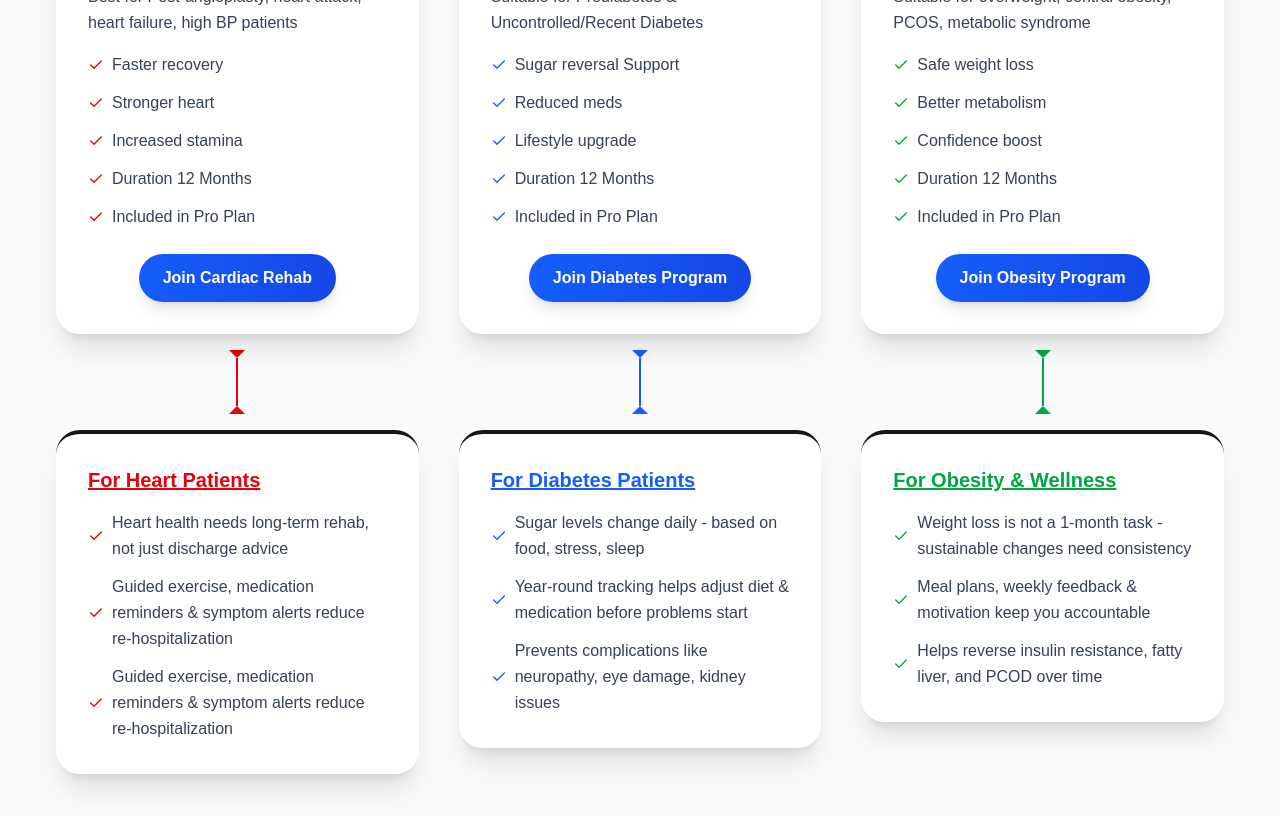
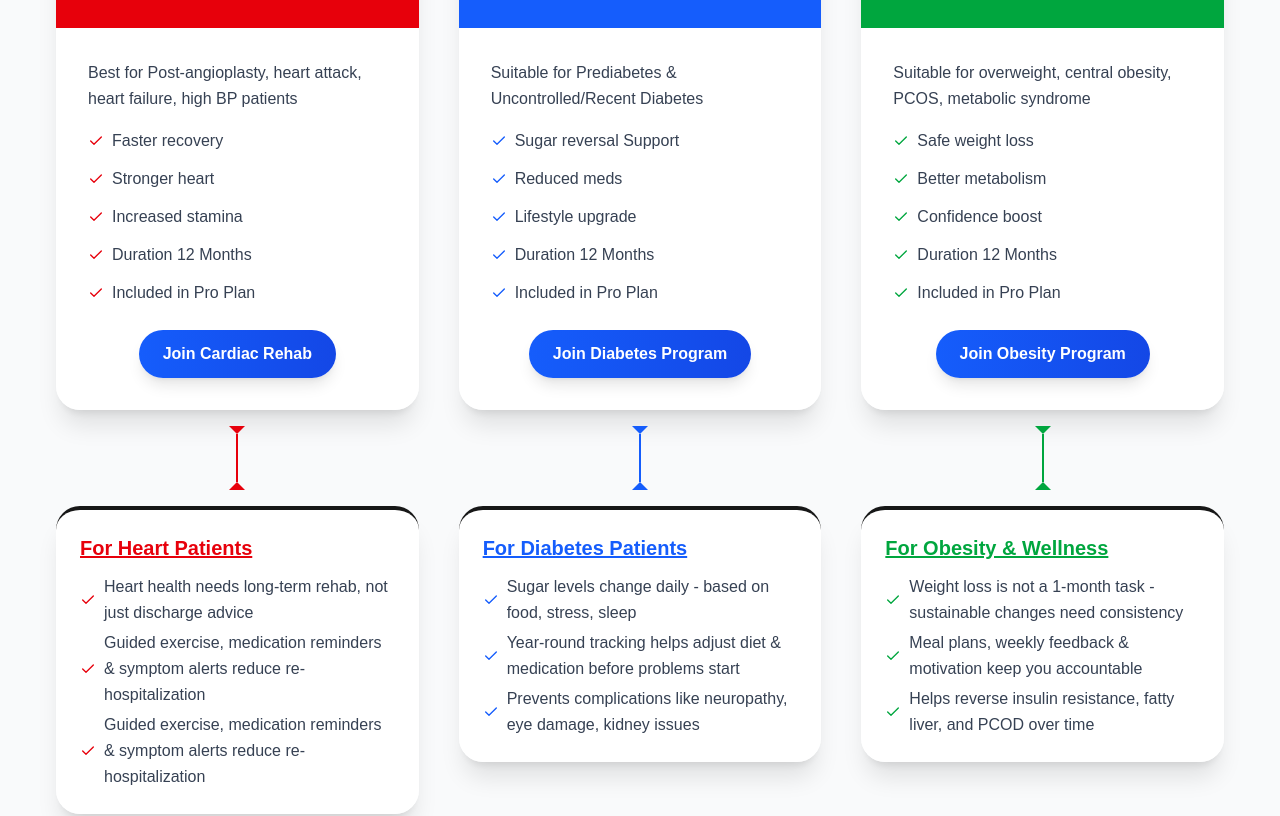
Before and after one commit to pranavpatildz/Just-For-Hearts, a Next.js app: page / in a window 1280 px wide. Shown: the part 2460-3276 px from the top of the page. Built offline with nearby package versions, Linux system fonts and the light colour scheme.

Commit message:
25-02-2026 11:43:00 Programs Section Update

```diff
--- a/components/public/Programs.tsx
+++ b/components/public/Programs.tsx
@@ -104,74 +104,147 @@ export default function Programs() {
   };
 
     return (
-    <section className="max-w-[1280px] mx-auto px-6 lg:px-8 py-20">
+
+      <section className="max-w-[1280px] mx-auto px-6 lg:px-8 pt-28 pb-12 overflow-visible">
+
         <div className="text-center mb-12">
+
           <h2 className="text-3xl md:text-4xl font-extrabold tracking-wide text-gray-900">
+
             <span className="text-red-600">JFH</span> Programs
+
           </h2>
+
+          <p className="mt-4 text-lg text-gray-600">Discover the right path to a healthier heart and life.</p>
 
         </div>
 
+
+
         {/* Main container for the three columns */}
+
         <div className="grid grid-cols-1 md:grid-cols-3 gap-10">
+
           {programsData.map((column, colIndex) => (
+
             <div key={colIndex} className="flex flex-col items-center">
 
+
+
               {/* Top Card */}
-            <div className="w-full max-w-sm rounded-3xl shadow-xl hover:shadow-2xl hover:-translate-y-2 transition-all duration-300 bg-white/95 backdrop-blur-sm overflow-hidden">
+
+              <div className="w-full max-w-sm rounded-3xl shadow-xl hover:shadow-2xl transition-all duration-300 bg-white/95 backdrop-blur-sm overflow-hidden z-10">
+
                 {/* Header Color Strip */}
+
                 <div className={`${column.top.headerColor} py-8 text-center rounded-t-3xl`}>
+
                   <h3 className="text-xl font-semibold tracking-wide text-white">{column.top.title}</h3>
-              </div>
-              <div className="px-8 py-8 space-y-4">
-                {column.top.text && <p className="leading-relaxed text-gray-700">{column.top.text}</p>}
-                <ul className="list-none space-y-3 text-left text-gray-700 leading-relaxed">
-                  {column.top.bullets.map((bullet, bIndex) => (
-                    <li key={bIndex} className="flex items-center gap-2">
-                      <Check className={`w-4 h-4 ${getColorClass(column.top.cardColor, 'text')} flex-shrink-0`} />
-                      {bullet}
-                    </li>
-                  ))}
-                </ul>
-                {column.top.hasButton && (
-                  <div className="mt-6 text-center">
-                    <Link href={column.top.buttonLink} className="inline-block bg-gradient-to-r from-blue-600 to-blue-700 text-white rounded-full px-6 py-3 font-semibold shadow-lg hover:scale-105 transition-all duration-300">
-                      {column.top.buttonText}
-                    </Link>
-                  </div>
-                )}
-              </div>
+
                 </div>
 
-            {/* Vertical Connector */}
-            <div className="flex flex-col items-center py-4">
-              {/* Top Triangle Pointer */}
-              <div className={`w-0 h-0 border-l-8 border-r-8 border-t-8 border-l-transparent border-r-transparent border-t-current ${getColorClass(column.top.cardColor, 'text')}`}></div>
-              {/* Vertical line */}
-              <div className={`w-0.5 h-12 ${getColorClass(column.top.cardColor, 'bg')} mx-auto`}></div>
-              {/* Bottom Triangle Pointer */}
-              <div className={`w-0 h-0 border-l-8 border-r-8 border-b-8 border-l-transparent border-r-transparent border-b-current ${getColorClass(column.top.cardColor, 'text')}`}></div>
+                <div className="px-8 py-8 space-y-4">
+
+                  {column.top.text && <p className="leading-relaxed text-gray-700">{column.top.text}</p>}
+
+                  <ul className="list-none space-y-3 text-left text-gray-700 leading-relaxed">
+
+                    {column.top.bullets.map((bullet, bIndex) => (
+
+                      <li key={bIndex} className="flex items-center gap-2">
+
+                        <Check className={`w-4 h-4 ${getColorClass(column.top.cardColor, 'text')} flex-shrink-0`} />
+
+                        {bullet}
+
+                      </li>
+
+                    ))}
+
+                  </ul>
+
+                  {column.top.hasButton && (
+
+                    <div className="mt-6 text-center">
+
+                      <Link href={column.top.buttonLink} className="inline-block bg-gradient-to-r from-blue-600 to-blue-700 text-white rounded-full px-6 py-3 font-semibold shadow-lg hover:scale-105 transition-all duration-300">
+
+                        {column.top.buttonText}
+
+                      </Link>
+
                     </div>
 
-            {/* Bottom Card */}
-            <div className="w-full max-w-sm min-h-[250px] rounded-3xl shadow-xl hover:shadow-2xl hover:-translate-y-2 transition-all duration-300 bg-white/95 backdrop-blur-sm overflow-hidden border-t-4" style={{ borderColor: getColorClass(column.bottom.cardColor, 'border').replace('border-', '#') }}>
-              <h3 className={`text-xl font-bold mb-4 px-8 pt-8 ${getColorClass(column.bottom.cardColor, 'text')} underline decoration-2 decoration-current`}>
-                {column.bottom.title}
-              </h3>
-              {column.bottom.text && <p className="leading-relaxed text-gray-700 mb-4 px-8">{column.bottom.text}</p>}
-              <ul className="list-none space-y-3 text-left text-gray-700 leading-relaxed px-8 pb-8">
-                {column.bottom.bullets.map((bullet, bIndex) => (
-                  <li key={bIndex} className="flex items-center gap-2">
-                    <Check className={`w-4 h-4 ${getColorClass(column.bottom.cardColor, 'text')} flex-shrink-0`} />
-                    {bullet}
-                  </li>
-                ))}
-              </ul>
+                  )}
+
                 </div>
 
               </div>
+
+
+
+              {/* Vertical Connector */}
+
+              <div className="relative flex flex-col items-center py-4 z-10 hidden md:flex"> {/* Hide on mobile */}
+
+                {/* Top Triangle Pointer */}
+
+                <div className={`w-0 h-0 border-l-8 border-r-8 border-t-8 border-l-transparent border-r-transparent border-t-current ${getColorClass(column.top.cardColor, 'text')}`}></div>
+
+                {/* Vertical line */}
+
+                <div className={`w-0.5 h-12 ${getColorClass(column.top.cardColor, 'bg')} mx-auto`}></div>
+
+                {/* Bottom Triangle Pointer */}
+
+                <div className={`w-0 h-0 border-l-8 border-r-8 border-b-8 border-l-transparent border-r-transparent border-b-current ${getColorClass(column.top.cardColor, 'text')}`}></div>
+
+              </div>
+
+
+
+              {/* Bottom Card */}
+
+              <div className="w-full max-w-sm flex flex-col justify-start rounded-3xl shadow-xl hover:shadow-2xl transition-all duration-300 bg-white/95 backdrop-blur-sm overflow-hidden border-t-4" style={{ borderColor: getColorClass(column.bottom.cardColor, 'border').replace('border-', '#') }}>
+
+                <h3 className={`text-xl font-bold mb-3 px-6 pt-6 ${getColorClass(column.bottom.cardColor, 'text')} underline decoration-2 decoration-current`}>
+
+                  {column.bottom.title}
+
+                </h3>
+
+                {column.bottom.text && <p className="leading-relaxed text-gray-700 mb-3 px-6">{column.bottom.text}</p>}
+
+                <ul className="list-none space-y-1 text-left text-gray-700 leading-relaxed px-6 pb-6">
+
+                  {column.bottom.bullets.map((bullet, bIndex) => (
+
+                    <li key={bIndex} className="flex items-center gap-2">
+
+                      <Check className={`w-4 h-4 ${getColorClass(column.bottom.cardColor, 'text')} flex-shrink-0`} />
+
+                      {bullet}
+
+                    </li>
+
+
+
                   ))}
+
+                </ul>
+
               </div>
+
+
+
+            </div>
+
+          ))}
+
+        </div>
+
       </section>
+
     );
+
   }
```
Lines whose indentation alone changed are shown as unchanged.
